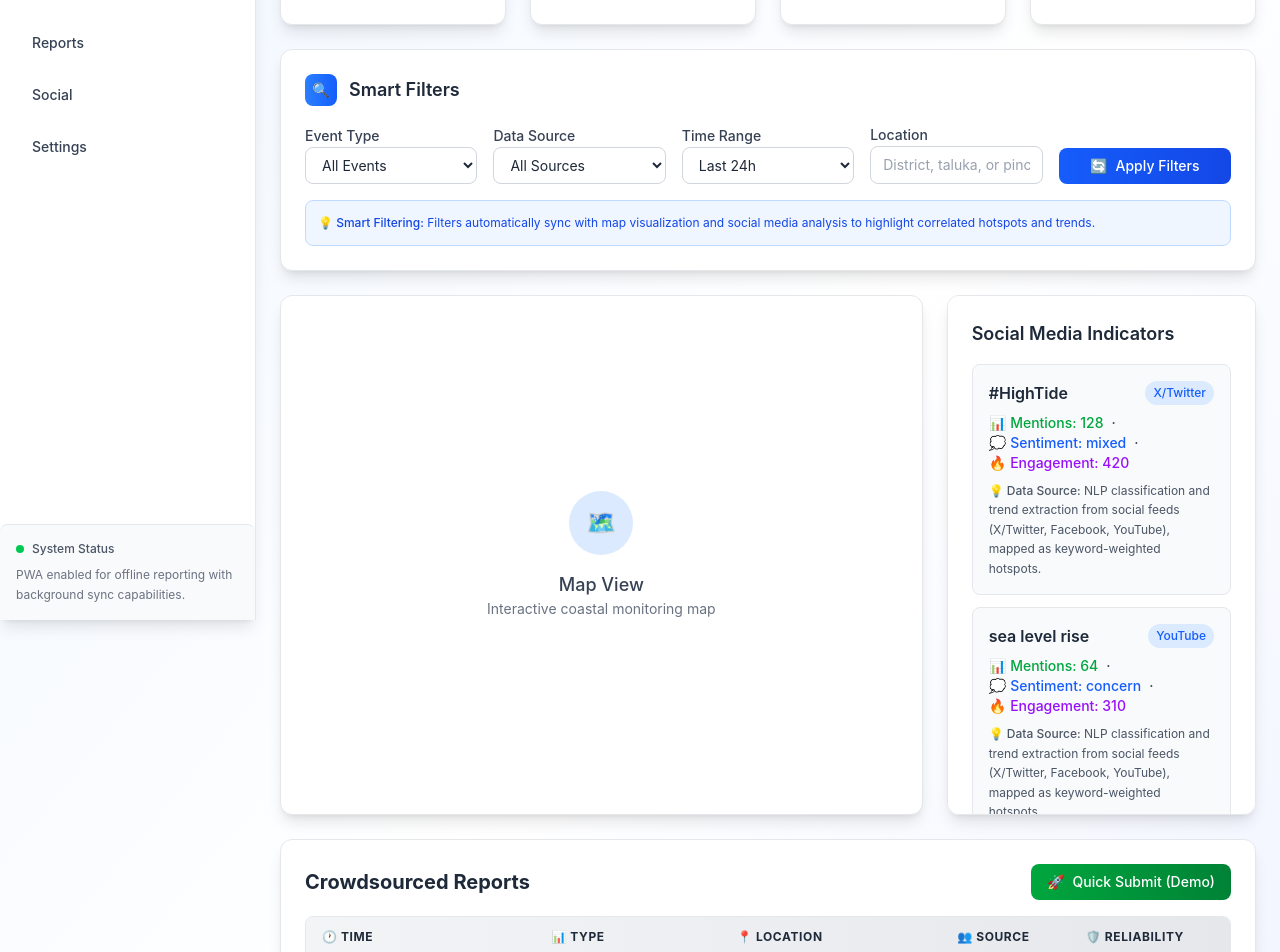
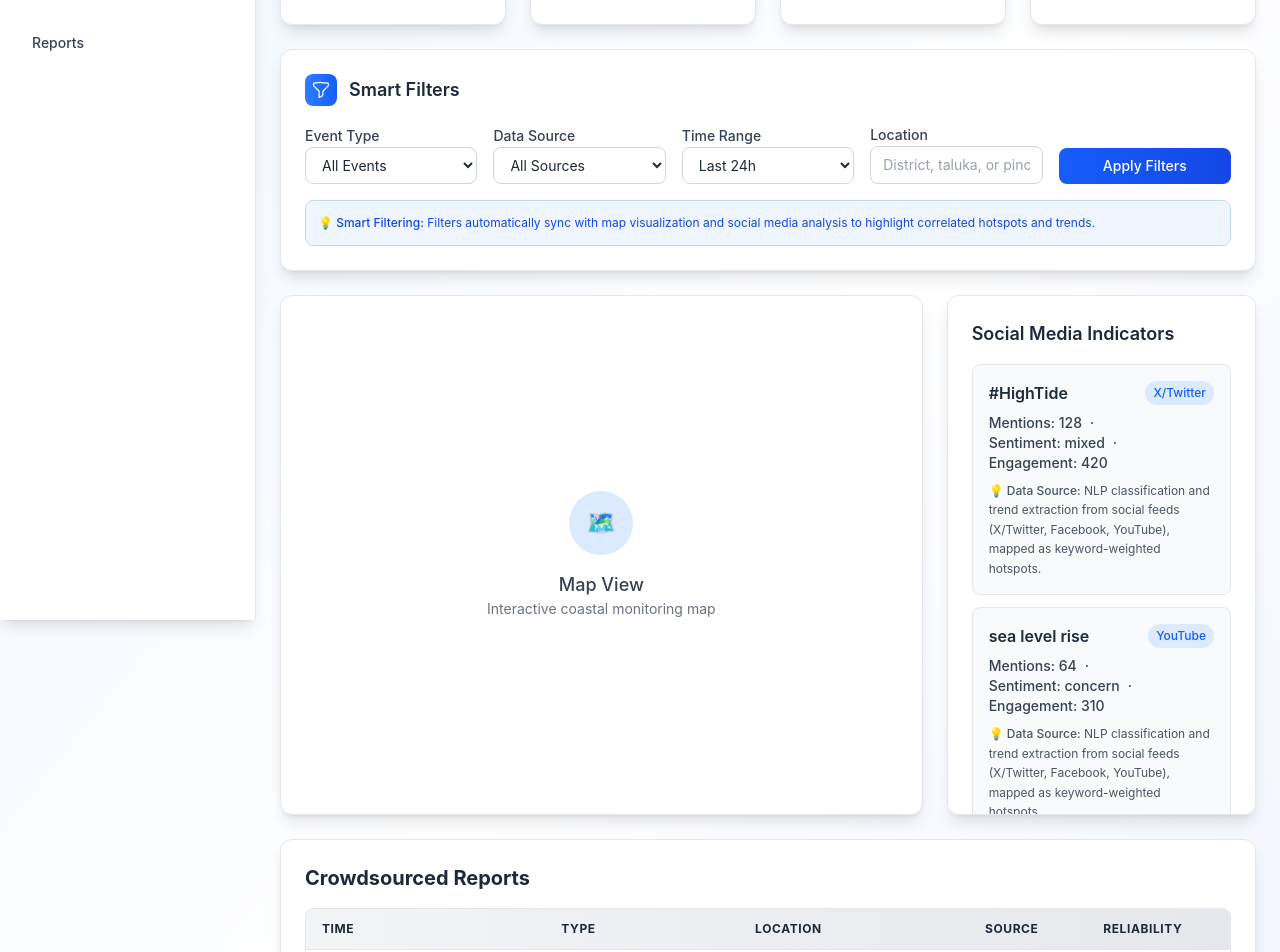
Before and after one commit to Pratikgabani/sih2025, a React (Vite) app in the folder frontend/: page /dashboard in a window 1280 px wide. Shown: the part 180-1132 px from the top of the page. Built offline with nearby package versions, Linux system fonts and the light colour scheme.

Commit message:
icons removed

```diff
--- a/frontend/package.json
+++ b/frontend/package.json
@@ -13,6 +13,7 @@
     "vite": "^7.1.7"
   },
   "dependencies": {
+    "@heroicons/react": "^2.2.0",
     "@tailwindcss/vite": "^4.1.13",
     "lucide-react": "^0.544.0",
     "react": "^19.1.1",
--- a/frontend/src/Components/Dashboard/Filters.jsx
+++ b/frontend/src/Components/Dashboard/Filters.jsx
@@ -2,7 +2,7 @@
 // src/components/Filters.jsx
 import React from "react";
 import useStore from "../../store/UseStore";
-
+import { FunnelIcon  } from "@heroicons/react/24/outline";
 export default function Filters() {
   const {
     filters,
@@ -17,7 +17,8 @@ export default function Filters() {
     <div className="bg-white shadow-lg hover:shadow-xl transition-shadow duration-300 rounded-xl border border-gray-200 p-6">
       <div className="flex items-center gap-3 mb-4">
         <div className="w-8 h-8 bg-gradient-to-r from-blue-500 to-blue-600 rounded-lg flex items-center justify-center">
-          <span className="text-white text-sm">🔍</span>
+          <span className="text-white text-sm"><FunnelIcon className="h-5 w-5" />
+</span>
         </div>
         <h2 className="text-lg font-semibold text-gray-800">Smart Filters</h2>
       </div>
@@ -83,7 +84,7 @@ export default function Filters() {
             onClick={refreshData}
             className="w-full bg-gradient-to-r from-blue-600 to-blue-700 hover:from-blue-700 hover:to-blue-800 text-white text-sm font-medium px-6 py-2 rounded-lg transition-all duration-200 hover:shadow-lg transform hover:-translate-y-0.5 flex items-center justify-center gap-2"
           >
-            <span>🔄</span>
+
             Apply Filters
           </button>
         </div>
--- a/frontend/src/Components/Dashboard/KPIs.jsx
+++ b/frontend/src/Components/Dashboard/KPIs.jsx
@@ -1,6 +1,21 @@
 // src/components/KPIs.jsx
 import React from "react";
 import useStore from "../../store/UseStore";
+// Live Reports
+import { BoltIcon } from "@heroicons/react/24/outline";
+
+
+// Verified Incidents
+import { CheckBadgeIcon } from "@heroicons/react/24/outline";
+
+
+// Hotspot Areas
+import { FireIcon } from "@heroicons/react/24/outline";
+
+
+// Social Mentions
+import { ChatBubbleLeftRightIcon } from "@heroicons/react/24/outline";
+
 
 export default function KPIs() {
   const { kpis } = useStore();
@@ -8,7 +23,7 @@ export default function KPIs() {
     {
       label: "Live Reports (24h)",
       value: kpis.reports24h,
-      icon: "📊",
+      icon: <BoltIcon className="h-9 w-9" />,
       color: "from-blue-500 to-blue-600",
       bgColor: "bg-blue-50",
       textColor: "text-blue-700"
@@ -16,7 +31,7 @@ export default function KPIs() {
     {
       label: "Verified Incidents",
       value: kpis.verified,
-      icon: "✅",
+      icon: <CheckBadgeIcon className="h-9 w-9" />,
       color: "from-green-500 to-green-600",
       bgColor: "bg-green-50",
       textColor: "text-green-700"
@@ -24,7 +39,7 @@ export default function KPIs() {
     {
       label: "Hotspot Areas",
       value: kpis.hotspots,
-      icon: "🔥",
+      icon: <FireIcon className="h-9 w-9" />,
       color: "from-red-500 to-red-600",
       bgColor: "bg-red-50",
       textColor: "text-red-700"
@@ -32,7 +47,7 @@ export default function KPIs() {
     {
       label: "Social Mentions (1h)",
       value: kpis.social1h,
-      icon: "💬",
+      icon: <ChatBubbleLeftRightIcon className="h-9 w-9" />,
       color: "from-purple-500 to-purple-600",
       bgColor: "bg-purple-50",
       textColor: "text-purple-700"
--- a/frontend/src/Components/Dashboard/ReportsTable.jsx
+++ b/frontend/src/Components/Dashboard/ReportsTable.jsx
@@ -49,7 +49,7 @@ export default function ReportsTable() {
     <div>
       <div className="flex flex-col sm:flex-row sm:items-center justify-between gap-3 mb-4">
         <h3 className="font-bold text-xl text-gray-800">Crowdsourced Reports</h3>
-        <button
+        {/* <button
           onClick={() =>
             submitReportOfflineAware({
               eventType: "High Waves",
@@ -65,26 +65,26 @@ export default function ReportsTable() {
         >
           <span>🚀</span>
           Quick Submit (Demo)
-        </button>
+        </button> */}
       </div>
       <div className="overflow-auto rounded-lg border border-gray-200">
         <table className="min-w-full text-sm">
           <thead className="bg-gradient-to-r from-gray-100 to-gray-200 border-b border-gray-200">
             <tr>
               <th className="px-4 py-3 text-left font-bold text-gray-800 uppercase tracking-wider text-xs">
-                🕐 Time
+                 Time
               </th>
               <th className="px-4 py-3 text-left font-bold text-gray-800 uppercase tracking-wider text-xs">
-                📊 Type
+                 Type
               </th>
               <th className="px-4 py-3 text-left font-bold text-gray-800 uppercase tracking-wider text-xs">
-                📍 Location
+                 Location
               </th>
               <th className="px-4 py-3 text-left font-bold text-gray-800 uppercase tracking-wider text-xs">
-                👥 Source
+                 Source
               </th>
               <th className="px-4 py-3 text-left font-bold text-gray-800 uppercase tracking-wider text-xs">
-                🛡️ Reliability
+                 Reliability
               </th>
             </tr>
           </thead>
--- a/frontend/src/Components/Dashboard/SideBar.jsx
+++ b/frontend/src/Components/Dashboard/SideBar.jsx
@@ -6,8 +6,8 @@ const nav = [
   { name: "Dashboard", path: "/dashboard" },
   { name: "Map", path: "/map" },
   { name: "Reports", path: "/report" },
-  { name: "Social", path: "/social" },
-  { name: "Settings", path: "/settings" },
+  // { name: "Social", path: "/social" },
+  // { name: "Settings", path: "/settings" },
 ];
 
 export default function Sidebar() {
@@ -32,7 +32,7 @@ export default function Sidebar() {
           </NavLink>
         ))}
       </nav>
-      <div className="mt-auto p-4 bg-gray-50 border-t border-gray-200 rounded-t-lg">
+      {/* <div className="mt-auto p-4 bg-gray-50 border-t border-gray-200 rounded-t-lg">
         <div className="flex items-center gap-2 mb-2">
           <div className="w-2 h-2 bg-green-500 rounded-full animate-pulse"></div>
           <span className="text-xs font-medium text-gray-600">System Status</span>
@@ -40,7 +40,7 @@ export default function Sidebar() {
         <p className="text-xs text-gray-500 leading-relaxed">
           PWA enabled for offline reporting with background sync capabilities.
         </p>
-      </div>
+      </div> */}
     </aside>
   );
 }
--- a/frontend/src/Components/Dashboard/SocialTrends.jsx
+++ b/frontend/src/Components/Dashboard/SocialTrends.jsx
@@ -17,15 +17,15 @@ export default function SocialTrends() {
             </div>
             <div className="text-sm text-gray-700 font-medium mb-2">
               <span className="inline-flex items-center gap-1">
-                📊 <span className="text-green-600">Mentions: {s.mentions}</span>
+                 <span className="">Mentions: {s.mentions}</span>
               </span>
               <span className="mx-2">·</span>
               <span className="inline-flex items-center gap-1">
-                💭 <span className="text-blue-600">Sentiment: {s.sentiment}</span>
+                 <span className="">Sentiment: {s.sentiment}</span>
               </span>
               <span className="mx-2">·</span>
               <span className="inline-flex items-center gap-1">
-                🔥 <span className="text-purple-600">Engagement: {s.engagement}</span>
+                 <span className="">Engagement: {s.engagement}</span>
               </span>
             </div>
             <div className="text-xs text-gray-600 leading-relaxed">
--- a/frontend/src/Components/Map/Sidebar.jsx
+++ b/frontend/src/Components/Map/Sidebar.jsx
@@ -79,7 +79,7 @@ const Sidebar = ({
         </div>
 
         <div className="panel">
-          <h4>Media Upload</h4>
+          {/* <h4>Media Upload</h4>
           <div
             id="uploadZone"
             className="upload-zone"
@@ -90,7 +90,7 @@ const Sidebar = ({
           >
             <p>Drag & drop files here or click to browse</p>
             <input ref={fileRef} type="file" multiple accept="image/*,video/*" className="hidden" onChange={handleFileChange} />
-          </div>
+          </div> */}
         </div>
 
         <div className="panel">
@@ -115,16 +115,16 @@ const Sidebar = ({
         </div>
 
         <div className="panel">
-          <h4>Incident Report</h4>
-          <textarea
+          {/* <h4>Incident Report</h4> */}
+          {/* <textarea
             value={reportText}
             onChange={(e) => setReportText(e.target.value)}
             rows={3}
             placeholder="Describe weather conditions..."
             maxLength={500}
-          />
+          /> */}
           <div className="panel-actions">
-            <small>{reportText.length}/500</small>
+            {/* <small>{reportText.length}/500</small> */}
             <div>
               <button className="btn btn-orange" onClick={() => { onSaveReport(reportText); setReportText(""); }}>
                 Save Report
```
Also changed, not shown: 1 other file (tests, documents, lock files or other folders).
